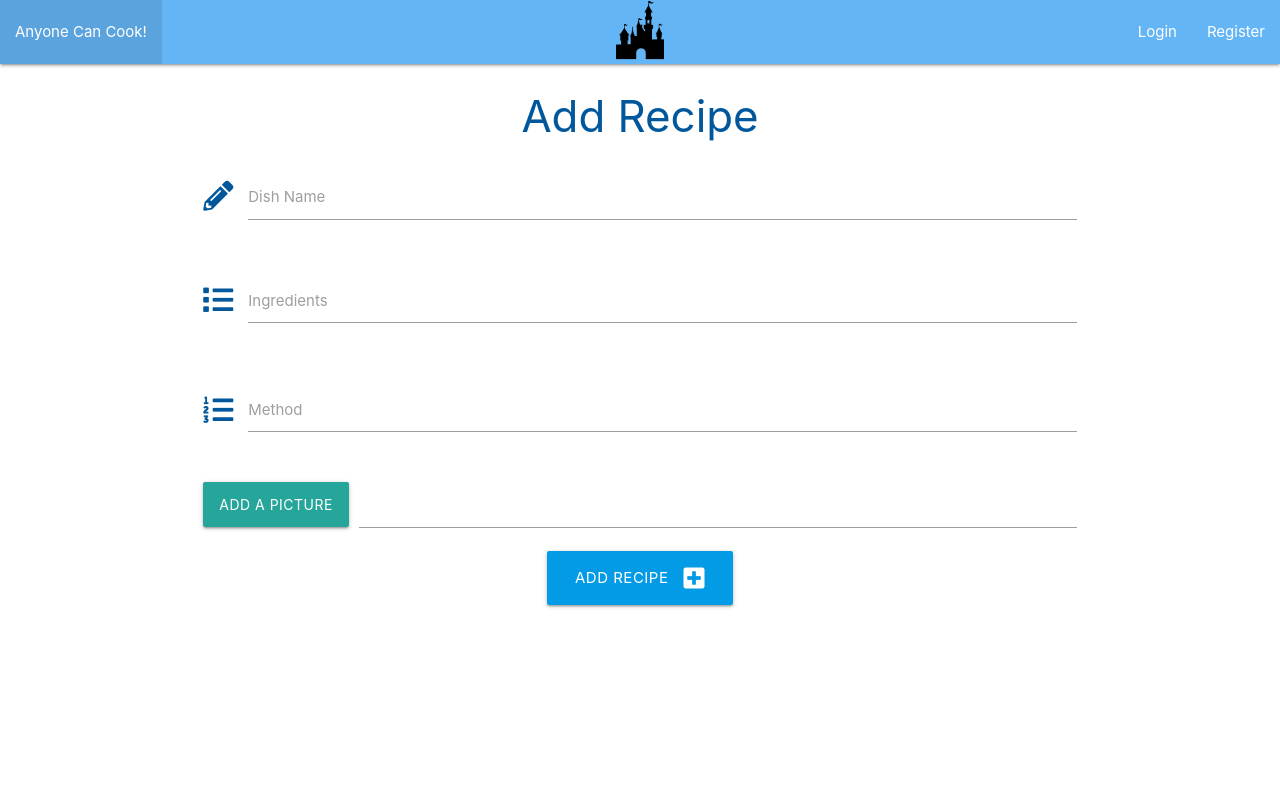
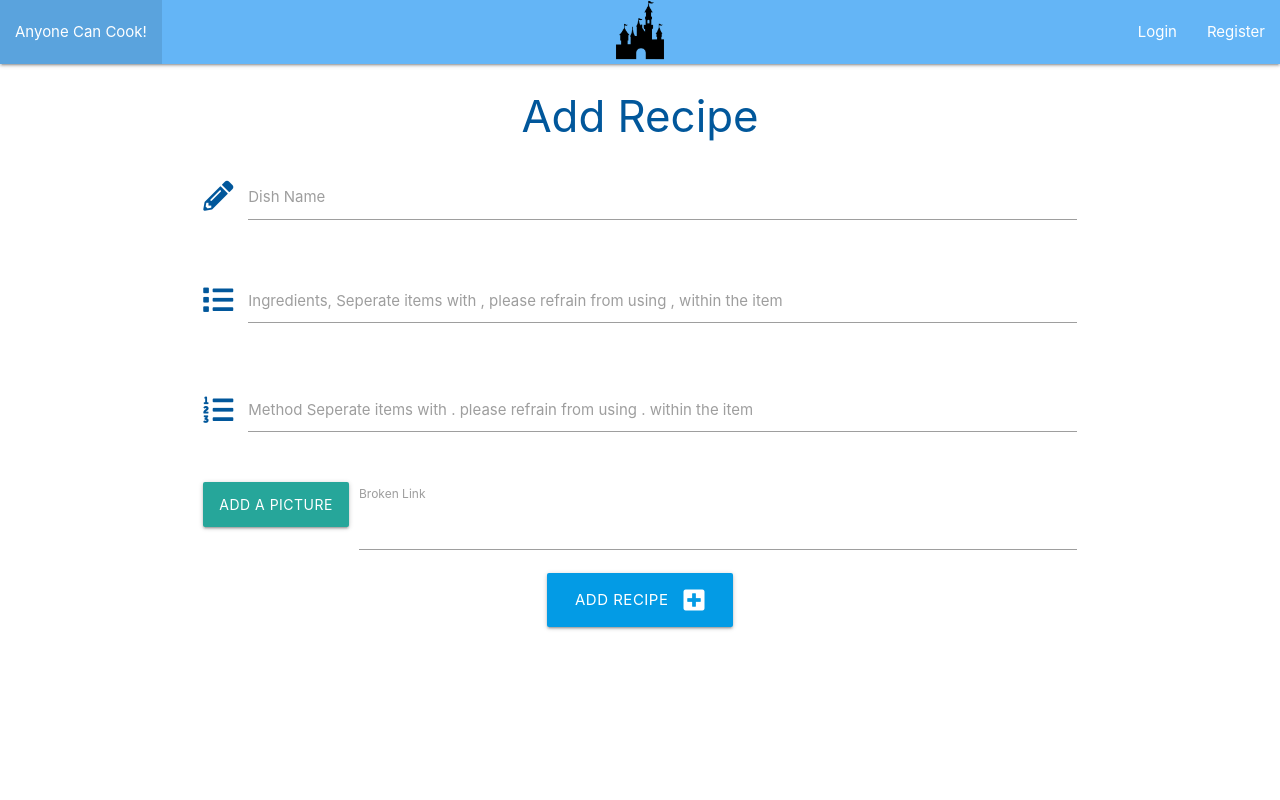
Before and after one commit to GBryant96/anyone-can-cook, a Flask app: page /add_recipe in a window 1280 px wide. Run offline with Flask 2, Linux system fonts and the light colour scheme; some libraries are stand-ins or nearby versions.

Commit message:
added instruction to label

```diff
--- a/templates/add_recipe.html
+++ b/templates/add_recipe.html
@@ -17,7 +17,7 @@
                 <div class="input-field col s12">
                     <i class="fas fa-list prefix light-blue-text text-darken-4"></i>
                     <textarea type="array" id="ingredients" name="ingredients" class="materialize-textarea validate" required></textarea>
-                    <label for="ingredients">Ingredients</label>
+                    <label for="ingredients">Ingredients, Seperate items with , please refrain from using , within the item</label>
                 </div>
             </div>
          <!-- method -->
@@ -25,7 +25,7 @@
                 <div class="input-field col s12">
                     <i class="fas fa-list-ol prefix light-blue-text text-darken-4"></i>
                     <textarea id="method" name="method" class="materialize-textarea"></textarea>
-                    <label for="method">Method</label>
+                    <label for="method">Method  Seperate items with . please refrain from using . within the item</label>
                 </div>
             </div>
         <!-- picture -->
@@ -33,10 +33,12 @@
                 <div class="file-field input-field">
                     <div class="btn">
                         <span>Add a picture</span>
+
                         <input type="file">
                     </div>
                     <div class="file-path-wrapper">
-                        <input class="file-path validate" type="text">
+                       <label for="image">Broken Link</label>
+                       <input id="image" class="file-path validate" type="text">
                     </div>
                 </div>
 
--- a/templates/base.html
+++ b/templates/base.html
@@ -20,7 +20,7 @@
             <div class="nav-wrapper blue lighten-2">
                 <a href="{{ url_for('get_recipes') }}" class="brand-logo center"><img src="../static/images/logo.jpg" height="60px"></a>
                 <ul id="nav-mobile" class="left hide-on-med-and-down">
-                    <li><a href="base.html">Anyone Can Cook!</a></li>
+                    <li><a href="{{ url_for('get_recipes') }}">Anyone Can Cook!</a></li>
 
                 </ul>
                 <ul class="right hide-on-med-and-down">
--- a/templates/edit_recipe.html
+++ b/templates/edit_recipe.html
@@ -22,7 +22,7 @@
                         class="materialize-textarea validate" required>
                         {{- recipe.ingredients|join(',') -}}
                     </textarea>
-                    <label for="ingredients">Ingredients</label>
+                    <label for="ingredients">Ingredients. Seperate items with , please refrain from using , within the item</label>
                 </div>
             </div>
                   <!-- ingredients -->
@@ -33,7 +33,7 @@
                         class="materialize-textarea validate" required>
                         {{- recipe.method|join('.') -}}
                     </textarea>
-                    <label for="method">method</label>
+                    <label for="method">Method.  Seperate items with . please refrain from using . within the item</label>
                 </div>
             </div>
               <!-- picture -->
@@ -44,6 +44,7 @@
                         <input type="file">
                     </div>
                     <div class="file-path-wrapper">
+                        <label for="image">Broken Link</label>
                         <input class="file-path validate" type="text">
                     </div>
                 </div>
```
